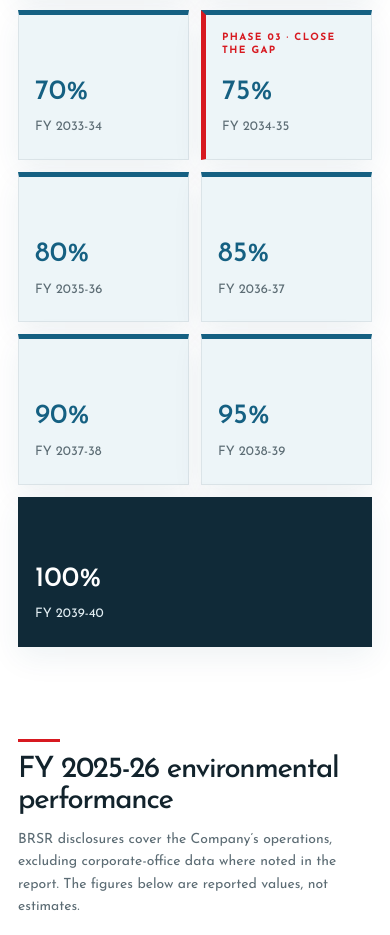
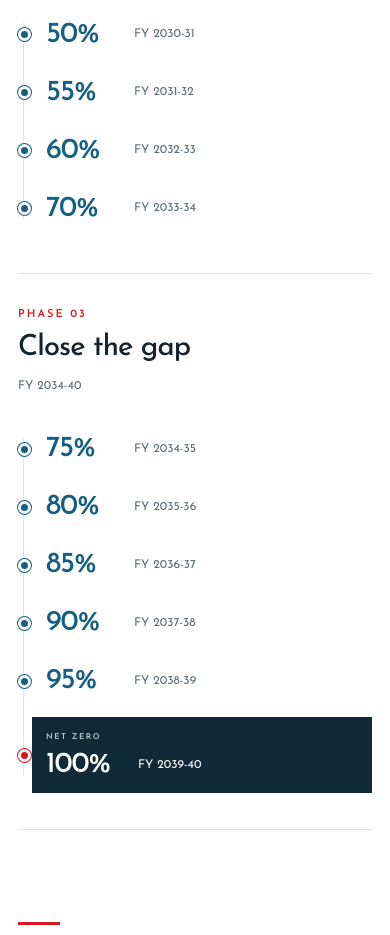
Before and after one commit to Akash-abacusdesk/highwayroop, a Next.js app: page /sustainability/environment in a window 390 px wide. Shown: the part 1057-1992 px from the top of the page. Built offline with nearby package versions, Linux system fonts and the light colour scheme.

Commit message:
Environment: redesign carbon-neutrality roadmap; Vision & Mission labels without 'statement'

```diff
--- a/app/about/vision-mission/page.tsx
+++ b/app/about/vision-mission/page.tsx
@@ -33,7 +33,7 @@ export default function VisionMission() {
       <section className="ab-section">
         <div className="shell ab-split vm-mission">
           <div>
-            <span className="ab-label">MISSION STATEMENT</span>
+            <span className="ab-label">MISSION</span>
             <h2 className="ab-heading">Engineering confidence into every movement</h2>
             <p>
               We partner with the mobility industry to deliver superior torque performance and uncompromising safety through
@@ -48,7 +48,7 @@ export default function VisionMission() {
       <section className="ab-section ab-dark" id="vision">
         <div className="shell ab-split">
           <div>
-            <span className="ab-label">VISION STATEMENT</span>
+            <span className="ab-label">VISION</span>
             <h2 className="ab-heading">Absolute reliability. <em>For every journey</em></h2>
             <p>We envision a world where mobility is synonymous with absolute reliability, powered by our torque and safety solutions.</p>
           </div>
--- a/app/sustainability/environment/page.tsx
+++ b/app/sustainability/environment/page.tsx
@@ -8,13 +8,11 @@ import Stats from '@/components/about/Stats'
 export const metadata: Metadata = { title: 'Environment | Highway Roop' }
 
 // The reduction roadmap is from the FY 2025-26 Sustainability Report.
-const ROADMAP: [string, string][] = [
-  ['10%', 'FY 2026-27'], ['20%', 'FY 2027-28'], ['25%', 'FY 2028-29'], ['50%', 'FY 2030-31'],
-  ['55%', 'FY 2031-32'], ['60%', 'FY 2032-33'], ['70%', 'FY 2033-34'], ['75%', 'FY 2034-35'],
-  ['80%', 'FY 2035-36'], ['85%', 'FY 2036-37'], ['90%', 'FY 2037-38'], ['95%', 'FY 2038-39'],
-  ['100%', 'FY 2039-40'],
+const PHASES = [
+  { n: '01', title: 'Build momentum', years: 'FY 2026-29', steps: [['10%', 'FY 2026-27'], ['20%', 'FY 2027-28'], ['25%', 'FY 2028-29']] },
+  { n: '02', title: 'Scale reduction', years: 'FY 2030-34', steps: [['50%', 'FY 2030-31'], ['55%', 'FY 2031-32'], ['60%', 'FY 2032-33'], ['70%', 'FY 2033-34']] },
+  { n: '03', title: 'Close the gap', years: 'FY 2034-40', steps: [['75%', 'FY 2034-35'], ['80%', 'FY 2035-36'], ['85%', 'FY 2036-37'], ['90%', 'FY 2037-38'], ['95%', 'FY 2038-39'], ['100%', 'FY 2039-40']] },
 ]
-const PHASES: Record<number, string> = { 0: 'PHASE 01 · BUILD MOMENTUM', 3: 'PHASE 02 · SCALE REDUCTION', 7: 'PHASE 03 · CLOSE THE GAP' }
 
 const METRICS = [
   { tag: 'ENERGY', title: '72,102 GJ total energy', text: 'FY 2025-26 total energy consumption, including 12,125 GJ from renewable sources.' },
@@ -35,15 +33,21 @@ export default function Environment() {
       <section className="ab-section">
         <div className="shell">
           <SectionHead title={<>Carbon-neutrality roadmap</>}>
-            A staged reduction pathway from FY 2026-27 to net zero in FY 2039-40. Read each milestone chronologically; the dark endpoint marks the 100% target.
+            A staged reduction pathway from FY 2026-27 to net zero in FY 2039-40. The dark endpoint marks the 100% target.
           </SectionHead>
           <div className="ab-roadmap">
-            {ROADMAP.map(([pct, fy], i) => (
-              <div key={fy} className={PHASES[i] ? 'phase' : undefined}>
-                {PHASES[i] && <small>{PHASES[i]}</small>}
-                <strong>{pct}</strong>
-                <span>{fy}</span>
-              </div>
+            {PHASES.map(p => (
+              <article className="rm-phase" key={p.n}>
+                <header className="rm-intro"><span>Phase {p.n}</span><h3>{p.title}</h3><p>{p.years}</p></header>
+                <ol className={`rm-track rm-${p.steps.length}`} style={{ '--n': p.steps.length } as React.CSSProperties} aria-label={`Phase ${p.n} milestones`}>
+                  {p.steps.map(([pct, fy]) => (
+                    <li key={fy} className={pct === '100%' ? 'net-zero' : undefined}>
+                      {pct === '100%' && <small>Net zero</small>}
+                      <strong>{pct}</strong><i aria-hidden="true" /><span>{fy}</span>
+                    </li>
+                  ))}
+                </ol>
+              </article>
             ))}
           </div>
         </div>
--- a/components/about/about.css
+++ b/components/about/about.css
@@ -207,14 +207,6 @@ a.ab-card:hover{box-shadow:var(--shadow);transform:translateY(-4px);position:rel
 
 .ab-note{margin-top:24px;color:var(--muted);font-size:13px}
 
-.ab-roadmap{display:grid;grid-template-columns:repeat(4,1fr);gap:18px}
-.ab-roadmap div{position:relative;background:#edf5f8;border:1px solid var(--line);border-top:5px solid var(--blue);padding:52px 22px 28px;box-shadow:0 10px 30px rgba(13,67,94,.07)}
-.ab-roadmap div.phase{border-left:5px solid var(--red)}
-.ab-roadmap div:last-child{grid-column:1/-1;background:#102a38;border-color:#102a38;color:#fff}
-.ab-roadmap small{position:absolute;top:22px;left:22px;right:16px;font-size:10px;font-weight:700;letter-spacing:.14em;color:var(--red)}
-.ab-roadmap strong{display:block;font-size:38px;color:var(--blue);font-weight:500}
-.ab-roadmap div:last-child strong{color:#fff}
-.ab-roadmap span{font-size:13px;color:var(--muted)}.ab-roadmap div:last-child span{color:#e1edf2}
 
 .ab-docs{border-top:1px solid var(--line)}
 .ab-docs>div{display:flex;justify-content:space-between;align-items:center;gap:16px;flex-wrap:wrap;padding:25px 0;border-bottom:1px solid var(--line)}
@@ -239,14 +231,11 @@ a.ab-card:hover{box-shadow:var(--shadow);transform:translateY(-4px);position:rel
 
 @media(max-width:1050px){
   .ab-cards.cols-3{grid-template-columns:1fr 1fr}.ab-cards.cols-3>:last-child:nth-child(odd){grid-column:1/-1}
-  .ab-roadmap{grid-template-columns:repeat(3,1fr)}
   .ab-split,.ab-split.reverse{grid-template-columns:1fr}.ab-split.reverse>div{order:0}.ab-split img{height:320px}
   .ab-location,.ab-location.reverse{grid-template-columns:1fr}.ab-location.reverse>div{order:0}
 }
 @media(max-width:700px){
   .ab-cards.cols-3,.ab-cards.cols-2,.ab-office,.ab-form,.ab-steps{grid-template-columns:1fr}
-  .ab-roadmap{grid-template-columns:1fr 1fr;gap:12px}
-  .ab-roadmap div{padding:56px 16px 20px}.ab-roadmap small{top:16px;left:16px;line-height:1.3}.ab-roadmap strong{font-size:28px}
   .ab-card{padding:22px;min-height:auto}.ab-card h3{font-size:20px;margin:12px 0 8px}.ab-card p{font-size:13px;line-height:1.5}
   .ab-card.has-slot{grid-template-columns:1fr;gap:18px}
   .ab-card.has-slot .ab-slot{margin:-22px -22px 0;min-height:150px;border-right:0;border-bottom:1px dashed #9db2bc}
@@ -315,9 +304,6 @@ a.ab-card:hover{box-shadow:var(--shadow);transform:translateY(-4px);position:rel
 .ab-stat:hover,.ab-office>div:hover,.ab-news-card:hover,.ab-card.has-slot:hover{transform:translateY(-4px);box-shadow:var(--shadow);z-index:1}
 @media(prefers-reduced-motion:reduce){.ab-stat:hover,.ab-office>div:hover,.ab-news-card:hover,.ab-card.has-slot:hover{transform:none}}
 /* Carbon-neutrality roadmap cards: lift on hover */
-.ab-roadmap div{transition:transform .25s,box-shadow .25s}
-.ab-roadmap div:hover{transform:translateY(-5px);box-shadow:var(--shadow)}
-@media(prefers-reduced-motion:reduce){.ab-roadmap div:hover{transform:none}}
 .ab-docs a:hover{background:#102a38;color:#fff}.ab-docs a:last-child:hover{background:#102a38;border-color:#102a38}
 /* Hero caption pinned bottom-right (leadership: names the CEO pictured) */
 .ab-hero .shell{position:relative}
@@ -360,3 +346,36 @@ html:has(.ab-profile[open]){overflow:hidden}
 .ab-slot.has-image img{width:100%;height:100%;max-height:300px;object-fit:contain}
 a.ab-doc-btn{display:inline-block}
 a.ab-doc-btn:hover{background:#102a38;color:#fff}
+
+.ab-roadmap{border-top:1px solid #102a38}
+.rm-phase{display:grid;grid-template-columns:220px minmax(0,1fr);gap:56px;padding:38px 0;border-bottom:1px solid var(--line)}
+.rm-intro{align-self:center}
+.rm-intro span{display:block;margin-bottom:9px;color:var(--red);font-size:11px;font-weight:600;letter-spacing:.18em;text-transform:uppercase}
+.rm-intro h3{margin:0;font-size:29px;font-weight:500;line-height:1.08;letter-spacing:-.03em}
+.rm-intro p{margin:14px 0 0;color:var(--muted);font-size:12px}
+.rm-track{position:relative;display:grid;grid-template-columns:repeat(var(--n),1fr);align-items:center;margin:0;padding:0;list-style:none}
+.rm-track::before{content:"";position:absolute;left:7%;right:7%;top:50%;height:1px;background:var(--line)}
+.rm-track li{position:relative;display:grid;justify-items:center;grid-template-rows:42px 22px 28px;align-items:center;padding:0 6px;text-align:center}
+.rm-track strong{color:var(--blue);font-size:clamp(27px,2.7vw,37px);font-weight:500;line-height:1;letter-spacing:-.04em}
+.rm-track i{width:13px;height:13px;border:3px solid #fff;border-radius:50%;background:var(--blue);box-shadow:0 0 0 1px var(--blue)}
+.rm-track span{align-self:end;color:var(--muted);font-size:11px;white-space:nowrap}
+.rm-track .net-zero{grid-template-rows:25px 42px 22px 28px;align-self:stretch;margin:-17px 0;padding:14px 6px 12px;background:#102a38}
+.rm-track .net-zero small{color:#c4d3d9;font-size:8px;font-weight:600;letter-spacing:.2em;text-transform:uppercase}
+.rm-track .net-zero strong,.rm-track .net-zero span{color:#fff}
+.rm-track .net-zero i{background:var(--red);box-shadow:0 0 0 1px var(--red)}
+@media(max-width:900px){
+  .rm-phase{grid-template-columns:170px minmax(0,1fr);gap:28px}
+  .rm-track.rm-6{grid-template-columns:repeat(3,1fr);row-gap:32px}.rm-track.rm-6::before{display:none}
+}
+@media(max-width:650px){
+  .rm-phase{grid-template-columns:1fr;gap:24px;padding:32px 0 36px}
+  .rm-track,.rm-track.rm-6{grid-template-columns:1fr;row-gap:0;padding-left:28px}
+  .rm-track::before,.rm-track.rm-6::before{display:block;left:5px;right:auto;top:18px;bottom:18px;width:1px;height:auto}
+  .rm-track li{min-height:58px;grid-template-columns:88px 1fr;grid-template-rows:1fr;justify-items:start;padding:0;text-align:left}
+  .rm-track strong{font-size:29px}
+  .rm-track i{position:absolute;left:-28px;top:calc(50% - 6px)}
+  .rm-track span{align-self:center;font-size:12px}
+  .rm-track .net-zero{min-height:76px;grid-template-columns:92px 1fr;grid-template-rows:20px 1fr;align-self:auto;margin:7px 0 0 -14px;padding:10px 14px}
+  .rm-track .net-zero small{grid-column:1/-1}
+  .rm-track .net-zero i{left:-14px}
+}
```
